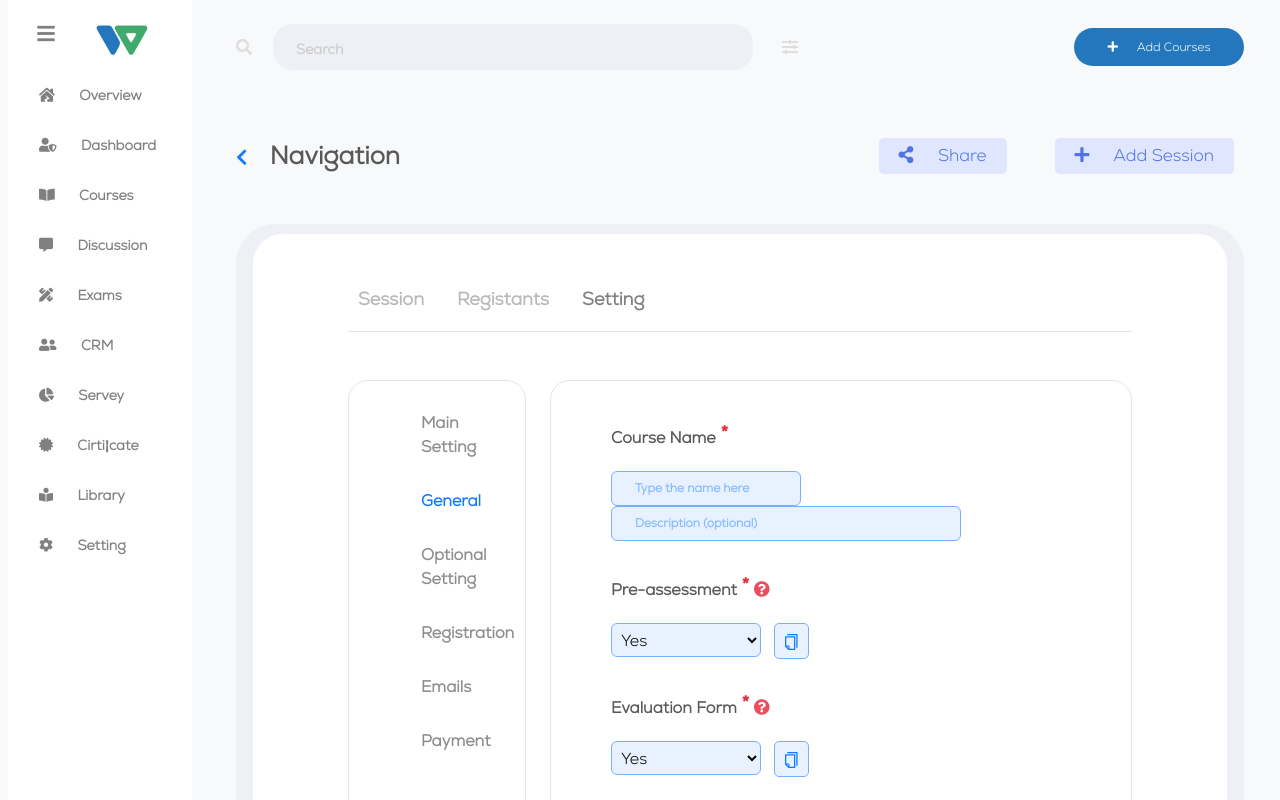
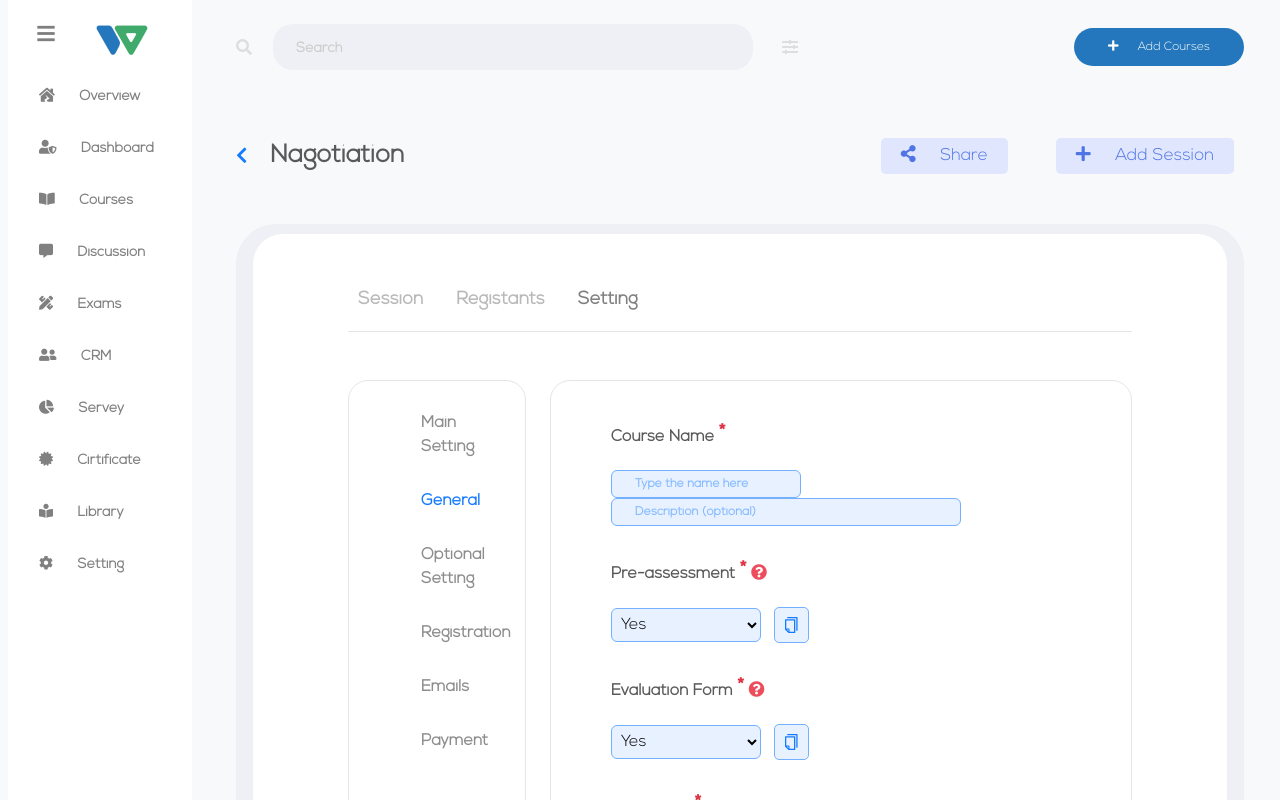
Before and after one commit to nakibulhosen/courses, a React (Create React App) app: page /session/setting in a window 1280 px wide. Shown: the top 800 px of the page. Built offline with nearby package versions, Linux system fonts and the light colour scheme.

Commit message:
add new font

```diff
--- a/src/App.css
+++ b/src/App.css
@@ -1,6 +1,6 @@
 @font-face {
   font-family: 'Nexa'; /*a name to be used later*/
-  src: url('./assets/fonts/NexaDemo-Light.ttf'); /*URL to font*/
+  src: url('./assets/fonts/nexa/Nexa Light.otf'); /*URL to font*/
 }
 
 body{
--- a/src/components/CourseSetting/CourseSettingContents.js
+++ b/src/components/CourseSetting/CourseSettingContents.js
@@ -21,7 +21,7 @@ useEffect(()=>{
                 <div className="col-12">
                     <div className="session-top-content d-flex justify-content-between align-items-center">
                         <Link to="/courses" className='text-decoration-none navigation-text'>
-                            <i className="fas fa-chevron-left primary-color pe-3" style={{ fontSize: "18px" }}></i> Navigation
+                            <i className="fas fa-chevron-left primary-color pe-3" style={{ fontSize: "18px" }}></i> Nagotiation
                         </Link>
                         <div>
                             <button className='light-btn me-5'> <i className="fas fa-share-alt"></i> Share</button>
```
Also changed, not shown: src/assets/fonts/nexa/Nexa Bold.otf (added), src/assets/fonts/nexa/Nexa Light.otf (added).
